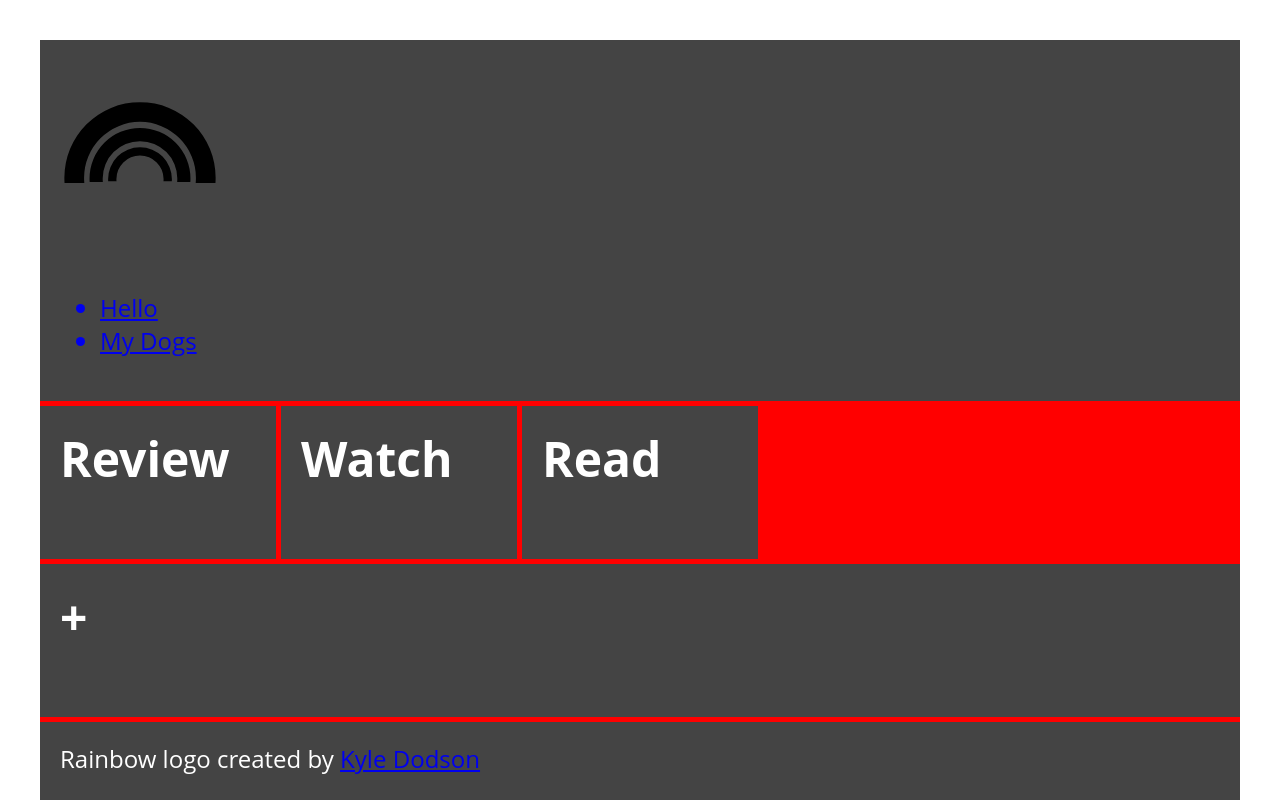
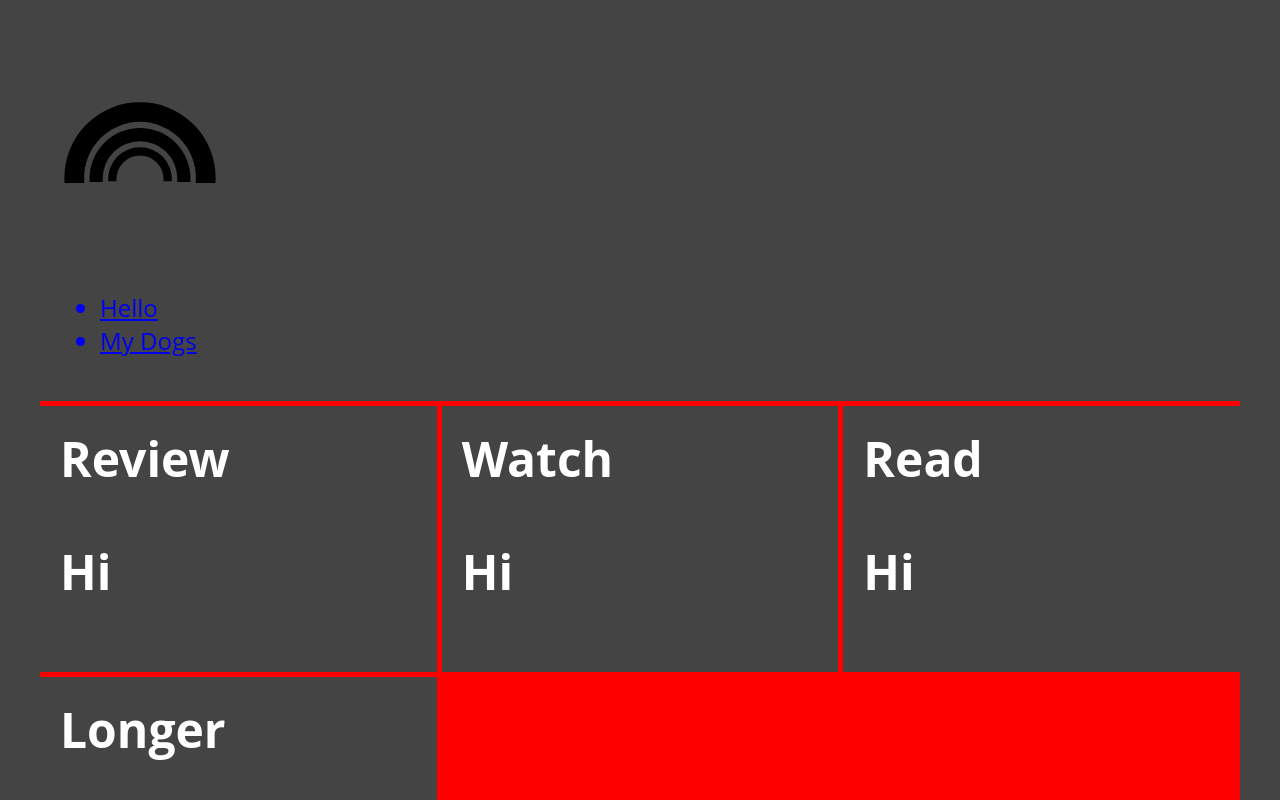
Before and after one commit to jeninedrew/learn, a React (Create React App) app: page / in a window 1280 px wide. Shown: the top 800 px of the page. Built offline with nearby package versions, Linux system fonts and the light colour scheme.

Commit message:
figuring out structure

```diff
--- a/src/components/App.js
+++ b/src/components/App.js
@@ -1,31 +1,11 @@
-import React, { Component, Fragment } from "react";
-import "../css/App.css";
-import Header from "./Header";
-import Learn from "./Learn";
-import Add from "./Add";
-import Footer from "./Footer";
-import data from "../json/data.json";
+import React, { Component } from "react";
+import Choose from "./Choose";
 
 class App extends Component {
-  goToAdd = e => {
-    console.log(this.props.history.push(`/learning`));
-  };
   render() {
     return (
       <div className="App">
-        <Header />
-        <Fragment>
-          {/* Return children with no wrapper for Grid! React.Fragment renders out to nothing! */}
-          <Learn
-            title="Review"
-            data={data.review}
-            history={this.props.history}
-          />
-          <Learn title="Watch" data={data.watch} history={this.props.history} />
-          <Learn title="Read" data={data.read} history={this.props.history} />
-        </Fragment>
-        <Add />
-        <Footer />
+        <Choose />
       </div>
     );
   }
--- /dev/null
+++ b/src/components/Choose.js
@@ -0,0 +1,56 @@
+import React, { Component, Fragment } from "react";
+import Header from "./Header";
+import Learn from "./Learn";
+import Add from "./Add";
+import Footer from "./Footer";
+import "../css/Choose.css";
+import data from "../json/learn.json";
+import {rando} from "../js/helper.js";
+
+class Choose extends Component {
+
+  render() {
+    const review = data.review;
+    const watch = data.watch;
+    const read = data.read;
+		const longer = data.longer;
+		// all the learn data so components can generate theie own randos
+    const allLearn = type => {
+      return type;
+		};
+		// a starting rando so the URL can be pushed
+		const randoLearn = type => {
+			return rando(type);
+		};
+
+    return (
+      <div className="Choose">
+        <Header />
+        <Learn
+          title="Review"
+          allLearn={allLearn(review)}
+          randoLearn={randoLearn(review)}
+        />
+        <Learn
+          title="Watch"
+          allLearn={allLearn(watch)}
+          randoLearn={randoLearn(watch)}
+        />
+        <Learn
+          title="Read"
+          allLearn={allLearn(read)}
+          randoLearn={randoLearn(read)}
+        />
+        <Learn
+          title="Longer"
+          allLearn={allLearn(longer)}
+          randoLearn={randoLearn(longer)}
+        />
+        <Add />
+        <Footer />
+      </div>
+    );
+  }
+}
+
+export default Choose;
--- a/src/components/Learn.js
+++ b/src/components/Learn.js
@@ -1,20 +1,12 @@
 import React, { Component } from "react";
-import { rando, makeLearningSlug } from "../js/helper.js";
+import Learning from "./Learning";
 
 class Learn extends Component {
-  goToLearn = e => {
-    // get the array of learning resources for each respective component
-    const allLearning = this.props.data;
-    // grab a random learning which will be the drill down resource
-    const randoLearning = rando(allLearning);
-    const singleRandoLearning = randoLearning.title;
-    const singleRandoLearningSlug = makeLearningSlug(singleRandoLearning);
-    this.props.history.push(`/learning/${singleRandoLearningSlug}`);
-  };
   render() {
     return (
       <div onClick={this.goToLearn}>
         <h1>{this.props.title}</h1>
+        <Learning />
       </div>
     );
   }
--- a/src/components/Learning.js
+++ b/src/components/Learning.js
@@ -4,7 +4,7 @@ class Learning extends Component {
   render() {
     return (
       <div>
-        <h1>I'm a Learning!!</h1>
+        <h1>Hi</h1>
       </div>
     );
   }
--- a/src/components/MyDogs.js
+++ b/src/components/MyDogs.js
@@ -1,11 +1,11 @@
 import React, { Component } from "react";
-import data, { dogs } from "../json/data.json";
+import dogsData from "../json/dogs.json";
 
 class MyDogs extends Component {
   render() {
     return (
       <ul>
-        {dogs.map(function(eachDoggie) {
+        {dogsData.map(function(eachDoggie) {
           return (
             <li>
               {eachDoggie.id} - {eachDoggie.title} - {eachDoggie.url}
--- a/src/css/App.css
+++ b/src/css/Choose.css
@@ -1,25 +1,21 @@
-.App {
-  margin: 0 5px;
-  display: grid;
-  grid-gap: 5px;
+/* no grid support? */
+.Choose {
+  display: flex;
+  flex-wrap: wrap;
 }
 
-/* no grid support? */
-
-.App {
-  display: flex;
-  flex-wrap: wrap;
+.Choose {
+  display: grid;
+  margin: 0 auto;
+  grid-template-columns: repeat(auto-fill, minmax(300px, 1fr));
+  grid-auto-rows: minmax(150px, auto);
+  grid-gap: 5px;
   background: red;
+  max-width: 1500px;
+  margin: 40px;
 }
 
-.App {
-  display: grid;
-  margin: 0 auto;
-  grid-template-columns: repeat(auto-fill, minmax(200px, 1fr));
-  grid-auto-rows: minmax(150px, auto);
-}
-
-.App > * {
+.Choose > * {
   background-color: #444;
   color: #fff;
   padding: 20px;
@@ -29,7 +25,7 @@
 /* We need to set the margin used on flex items to 0 as we have gaps in grid.  */
 
 @supports (display: grid) {
-  .App > * {
+  .Choose > * {
     margin: 0;
   }
 }
--- a/src/css/Panel.css
+++ /dev/null
@@ -1,6 +0,0 @@
-.Panel {
-  /* needed for the flex layout*/
-  margin-left: 5px;
-  margin-right: 5px;
-  flex: 1 1 200px;
-}
--- a/src/index.css
+++ b/src/index.css
@@ -5,9 +5,9 @@
 }
 
 body {
-  margin: 40px;
+  margin: 0 auto;
   font-family: "Open Sans", "sans-serif";
-  background-color: #fff;
+  background-color: #444;
   color: #444;
 }
 
--- /dev/null
+++ b/src/json/dogs.json
@@ -0,0 +1,14 @@
+{
+  "dogs": [
+    {
+      "id": 1,
+      "title": "Ernie face",
+      "url": "https://placekitten.com/200/300"
+    },
+    {
+      "id": 2,
+      "title": "LB and Ernie playing",
+      "url": "https://placekitten.com/200/300"
+    }
+  ]
+}
--- a/src/json/data.json
+++ b/src/json/learn.json
@@ -35,16 +35,18 @@
       "shown": null
     }
   ],
-  "dogs": [
+  "longer": [
     {
       "id": 1,
-      "title": "Ernie face",
-      "url": "https://placekitten.com/200/300"
+      "title": "sample loooong title 1",
+      "learning": "https://article1.example.com",
+      "shown": null
     },
     {
       "id": 2,
-      "title": "LB and Ernie playing",
-      "url": "https://placekitten.com/200/300"
+      "title": "sample loooong title 2",
+      "learning": "https://article2.example.com",
+      "shown": null
     }
   ]
 }
```
Also changed, not shown: src/js/randoNotes.js (added, +42 -0 lines).
